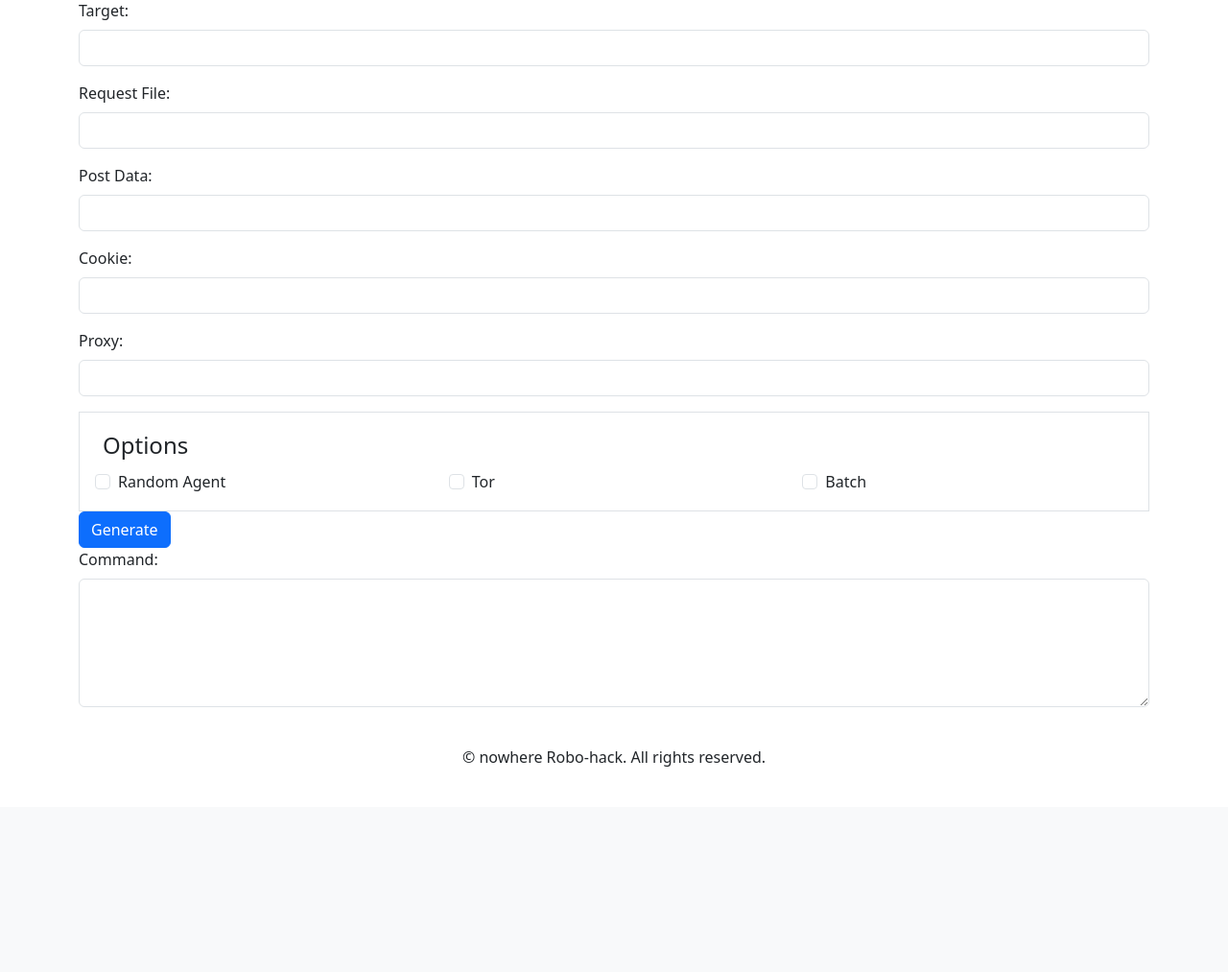
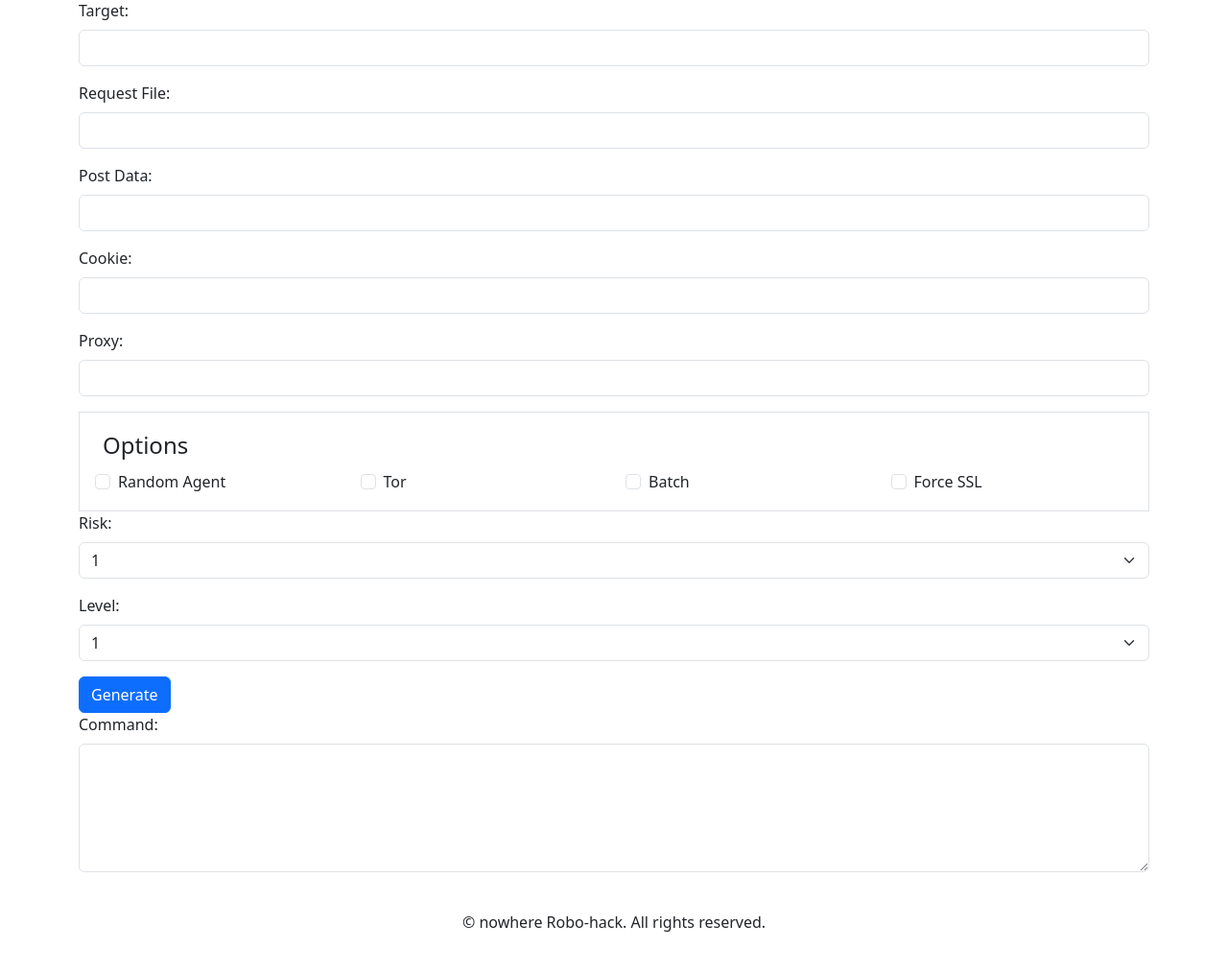
Before and after one commit to killercd/robo-hack-imp, a Flask app: page /sqlmap in a window 1280 px wide. Shown: the part 137-1150 px from the top of the page at 96% size. Before the commit the page ends 936 px from the top, so only its background shows below. Run offline with Flask 3, Linux system fonts and the light colour scheme.

Commit message:
fix sqlmap module

```diff
--- a/app/robohack/mod/sqlmap.py
+++ b/app/robohack/mod/sqlmap.py
@@ -10,6 +10,7 @@ class SqlMapMod():
                 random_agent,
                 proxy,
                 tor,
+                forcessl,
                 risk,
                 level,
                 batch
@@ -22,6 +23,7 @@ class SqlMapMod():
         self.random_agent = random_agent
         self.proxy = proxy
         self.tor = tor
+        self.forcessl = forcessl
         self.risk = risk
         self.level = level
         self.batch = batch
@@ -31,7 +33,7 @@ class SqlMapMod():
         g_command = f"sqlmap"
         if self.target:
             g_command = f"{g_command} -u '{self.target}'"
-        elif self.request:
+        elif self.requestfile:
             g_command = f"{g_command} -r '{self.requestfile}'"
 
         if self.postdata:
@@ -49,11 +51,14 @@ class SqlMapMod():
         if self.tor:
             g_command = f"{g_command} --tor"
 
+        if self.forcessl:
+            g_command = f"{g_command} --forcessl"
+
         if self.risk:
-            g_command = f"{g_command} --risk='{self.risk}'"
+            g_command = f"{g_command} --risk={self.risk}"
 
         if self.level:
-            g_command = f"{g_command} --level='{self.level}'"
+            g_command = f"{g_command} --level={self.level}"
 
         if self.batch:
             g_command = f"{g_command} --batch"
@@ -66,6 +71,7 @@ class SqlMapMod():
             "random_agent": nte(self.random_agent),
             "proxy": nte(self.proxy),
             "tor": nte(self.tor),
+            "forcessl": nte(self.forcessl),
             "risk": nte(self.risk),
             "level": nte(self.level),
             "batch": nte(self.batch),
@@ -84,6 +90,7 @@ class SqlMapMod():
             "random_agent": "",
             "proxy": "",
             "tor": "",
+            "forcessl": "",
             "risk": "",
             "level": "",
             "batch": "",
--- a/app/routes.py
+++ b/app/routes.py
@@ -86,12 +86,14 @@ def sqlmap():
                                     request.form.get('random_agent'),
                                     request.form.get('proxy'),
                                     request.form.get('tor'),
-                                    "",
-                                    "",
+                                    request.form.get('forcessl'),
+                                    request.form.get('risk'),
+                                    request.form.get('level'),
                                     request.form.get('batch')
                                     )
 
             data = sqlmap_mod.generate()
+            print(data)
             return render_template('sqlmap/sqlmap.html', data=data)
     return render_template('sqlmap/sqlmap.html', data=SqlMapMod.empty_data())
 
--- a/app/templates/sqlmap/sqlmap.html
+++ b/app/templates/sqlmap/sqlmap.html
@@ -4,7 +4,7 @@
 <form method="post">
     <div class="mb-3">
         <label for="target" class="form-label">Target: </label>
-        <input type="text" class="form-control" id="target" name="target" value="{{ data['target'] }}" required>
+        <input type="text" class="form-control" id="target" name="target" value="{{ data['target'] }}">
     </div>
     <div class="mb-3">
         <label for="requestfile" class="form-label">Request File: </label>
@@ -47,11 +47,36 @@
                     <input class="form-check-input" type="checkbox" name="batch" id="batch" {% if data['batch'] %} checked {% endif %}>
                 </div>
             </div>
+            <div class="col">
+                <div class="form-check">
+                    <label class="form-check-label" for="forcessl">Force SSL</label>
+                    <input class="form-check-input" type="checkbox" name="forcessl" id="forcessl" {% if data['forcessl'] %} checked {% endif %}>
+                </div>
+            </div>
 
         </div>
 
+
     </fieldset>
+    <div class="mb-3">
+        <label for="risk" class="form-label">Risk: </label>
+        <select name="risk" class="form-select">
+            <option value="1" {% if data['risk'] == "1" %}selected{% endif %}>1</option>
+            <option value="2" {% if data['risk'] == "2" %}selected{% endif %}>2</option>
+            <option value="3" {% if data['risk'] == "3" %}selected{% endif %}>3</option>
+        </select>
+    </div>
+    <div class="mb-3">
+        <label for="level" class="form-label">Level: </label>
+        <select name="level" class="form-select">
+            <option value="1" {% if data['level'] == "1" %}selected{% endif %}>1</option>
+            <option value="2" {% if data['level'] == "2" %}selected{% endif %}>2</option>
+            <option value="3" {% if data['level'] == "3" %}selected{% endif %}>3</option>
+            <option value="4" {% if data['level'] == "4" %}selected{% endif %}>4</option>
+            <option value="5" {% if data['level'] == "5" %}selected{% endif %}>5</option>
+        </select>
 
+    </div>
     <button type="submit" class="btn btn-primary" name="action" value="generate">Generate</button>
 
 
```
